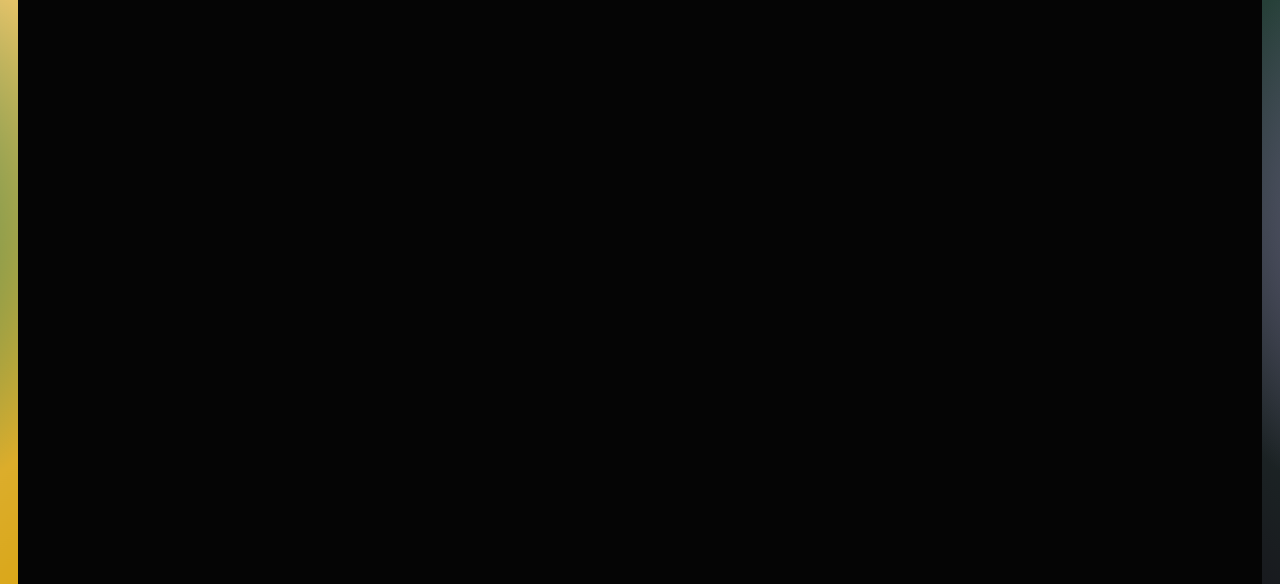
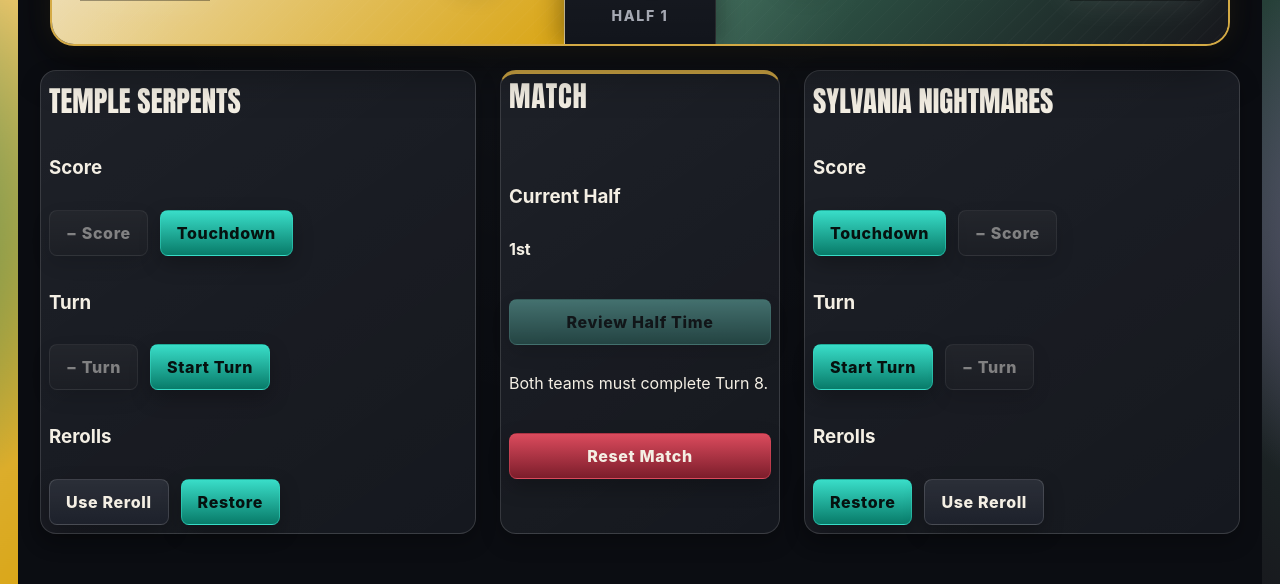
Before and after one commit to moloch291/blood-bowl-scoreboard-ui, a React (Vite) app: page / in a window 1280 px wide. Both pictures are taken after a click on the button "START MATCH". Shown: the part 169-753 px from the top of the page. Built offline with nearby package versions, Linux system fonts and the light colour scheme; grey boxes are pictures that could not be loaded.

Commit message:
make match layout appear behind intro animation

```diff
--- a/src/components/MatchIntro/MatchIntro.tsx
+++ b/src/components/MatchIntro/MatchIntro.tsx
@@ -11,12 +11,14 @@ import "./match-intro.css";
 interface MatchIntroProps {
     homeTeam: Team;
     awayTeam: Team;
+    onExitStart: () => void;
     onComplete: () => void;
 }
 
 export function MatchIntro({
     homeTeam,
     awayTeam,
+    onExitStart,
     onComplete,
 }: MatchIntroProps) {
 
@@ -34,6 +36,7 @@ export function MatchIntro({
 
     useEffect(() => {
         const exitTimer = window.setTimeout(() => {
+            onExitStart();
             setIsExiting(true);
         }, 2400);
 
@@ -45,7 +48,7 @@ export function MatchIntro({
             window.clearTimeout(exitTimer);
             window.clearTimeout(completeTimer);
         };
-    }, [onComplete]);
+    }, [onExitStart, onComplete]);
 
     return (
         <main
@@ -73,11 +76,6 @@ export function MatchIntro({
                 </span>
             </div>
 
-            <div
-                className="match-intro__exit-wipe"
-                aria-hidden="true"
-            />
-
             <section className="match-intro__team match-intro__team--away">
                 <img
                     className="match-intro__team-logo"
--- a/src/components/MatchIntro/match-intro.css
+++ b/src/components/MatchIntro/match-intro.css
@@ -1,6 +1,7 @@
 .match-intro {
     position: fixed;
     inset: 0;
+    z-index: 1000;
 
     width: 100vw;
     height: 100dvh;
@@ -324,19 +325,6 @@
     }
 }
 
-.match-intro__exit-wipe {
-    position: absolute;
-    inset: 0;
-    z-index: 20;
-
-    pointer-events: none;
-
-    background: #050505;
-
-    transform: scaleX(0);
-    transform-origin: center;
-}
-
 .match-intro--exiting .match-intro__team--home {
     animation:
         match-intro-home-panel-exit 700ms cubic-bezier(0.76, 0, 0.24, 1) forwards;
@@ -350,11 +338,6 @@
 .match-intro--exiting .match-intro__center {
     animation:
         match-intro-center-exit 300ms ease-in forwards;
-}
-
-.match-intro--exiting .match-intro__exit-wipe {
-    animation:
-        match-intro-exit-wipe 650ms cubic-bezier(0.76, 0, 0.24, 1) forwards;
 }
 
 @keyframes match-intro-home-panel-exit {
@@ -397,12 +380,21 @@
     }
 }
 
-@keyframes match-intro-exit-wipe {
+.match-intro--exiting {
+    animation:
+        match-intro-background-exit 500ms ease-out forwards;
+}
+
+.match-layout--intro-background {
+    pointer-events: none;
+}
+
+@keyframes match-intro-background-exit {
     from {
-        transform: scaleX(0);
+        background-color: #050505;
     }
 
     to {
-        transform: scaleX(1);
+        background-color: transparent;
     }
 }
--- a/src/layouts/MatchLayout.tsx
+++ b/src/layouts/MatchLayout.tsx
@@ -56,6 +56,9 @@ export function MatchLayout() {
         turnAnnouncement,
         setTurnAnnouncement,
     ] = useState<TurnAnnouncement | null>(null);
+
+    const [showMatchBehindIntro, setShowMatchBehindIntro] =
+        useState(false);
 
     const touchdownAnimationFrameRef =
         useRef<number | null>(null);
@@ -119,6 +122,7 @@ export function MatchLayout() {
         setIsTouchdownVisible(false);
         setIsHalfTimeVisible(false);
         setMatchEndStage("none");
+        setShowMatchBehindIntro(false);
 
         hasShownHalfTimeRef.current = false;
         hasShownFullTimeRef.current = false;
@@ -126,6 +130,10 @@ export function MatchLayout() {
 
     function handleMatchIntroComplete() {
         setScreen("match");
+    }
+
+    function handleMatchIntroExitStart() {
+        setShowMatchBehindIntro(true);
     }
 
     useEffect(() => {
@@ -330,19 +338,19 @@ export function MatchLayout() {
             />
         );
     }
-
-    if (screen === "intro") {
     return (
-            <MatchIntro
-                homeTeam={state.home.team}
-                awayTeam={state.away.team}
-                onComplete={handleMatchIntroComplete}
-            />
-        );
-    }
-
-    return (
-        <main className="match-layout">
+        <>
+            {(screen === "match" || showMatchBehindIntro) && (
+                <main
+                    className={[
+                        "match-layout",
+                        screen !== "match"
+                            ? "match-layout--intro-background"
+                            : "",
+                    ]
+                        .filter(Boolean)
+                        .join(" ")}
+                >
                     <Scoreboard
                         home={state.home}
                         away={state.away}
@@ -361,10 +369,13 @@ export function MatchLayout() {
                         onOpenFinalScore={handleOpenFinalScore}
                         canStartSecondHalf={canStartSecondHalf}
                     />
+                    {screen === "match" && (
+                        <>
                             <TouchdownOverlay
                                 team={touchdownTeam}
                                 isVisible={isTouchdownVisible}
                             />
+
                             <HalfTimeOverlay
                                 home={state.home}
                                 away={state.away}
@@ -374,6 +385,7 @@ export function MatchLayout() {
                                     setIsHalfTimeVisible(false)
                                 }
                             />
+
                             <FinalScoreOverlay
                                 home={state.home}
                                 away={state.away}
@@ -381,6 +393,7 @@ export function MatchLayout() {
                                 onNewMatch={handleNewMatch}
                                 onReviewScoreboard={handleReviewScoreboard}
                             />
+
                             <BroadcastOverlay
                                 team={turnAnnouncement?.team ?? null}
                                 isOpen={turnAnnouncement !== null}
@@ -391,8 +404,23 @@ export function MatchLayout() {
                                         ? `${turnAnnouncement.team.name} • Turn ${turnAnnouncement.turn}`
                                         : ""
                                 }
-                onExited={() => setTurnAnnouncement(null)}
+                                onExited={() =>
+                                    setTurnAnnouncement(null)
+                                }
                             />
+                        </>
+                    )}
                 </main>
+            )}
+
+            {screen === "intro" && (
+                <MatchIntro
+                    homeTeam={state.home.team}
+                    awayTeam={state.away.team}
+                    onExitStart={handleMatchIntroExitStart}
+                    onComplete={handleMatchIntroComplete}
+                />
+            )}
+        </>
     );
 }
```
Lines whose indentation alone changed are shown as unchanged.
